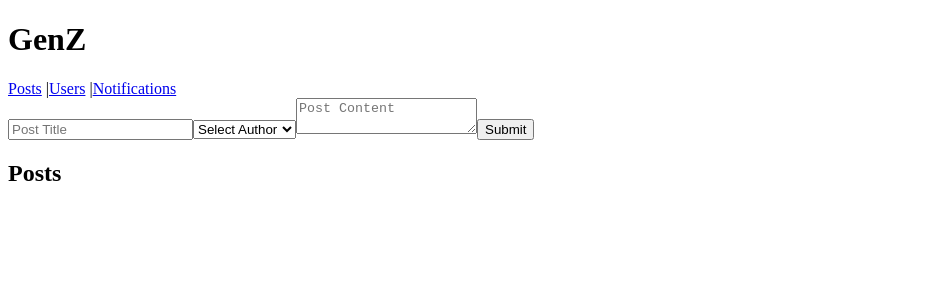
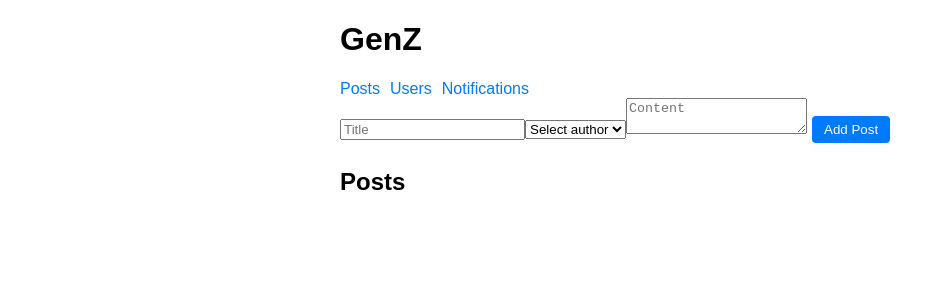
Before and after one commit to acciojob/social-media-22karlokesh, a React app: page / in a window 1280 px wide. Shown: the top 300 px of the page, without its empty margins (0-945 px from the left). Built offline with nearby package versions, Linux system fonts and the light colour scheme.

Commit message:
Update App.js

```diff
--- a/src/components/App.js
+++ b/src/components/App.js
@@ -12,104 +12,122 @@
 
 // export default App
 
-import React, { useState } from "react";
-import { BrowserRouter as Router, Routes, Route, useNavigate, useParams } from "react-router-dom";
 
 
+import React, { useState } from "react";
+import "./../styles/App.css";
+
 const App = () => {
+  const [page, setPage] = useState(window.location.pathname);
   const [posts, setPosts] = useState([]);
   const [notifications, setNotifications] = useState([]);
-  const [users] = useState(["User1", "User2", "User3"]);
-  const [selectedUserPosts, setSelectedUserPosts] = useState([]);
-  const [title, setTitle] = useState("");
-  const [author, setAuthor] = useState("");
-  const [content, setContent] = useState("");
-  const [editingIndex, setEditingIndex] = useState(-1);
-  const [editTitle, setEditTitle] = useState("");
-  const [editContent, setEditContent] = useState("");
-  const [page, setPage] = useState("/");
+  const [form, setForm] = useState({ title: "", author: "", content: "" });
+  const [editingPost, setEditingPost] = useState(null);
 
-  const addPost = () => {
-    const newPost = { title, author, content, reactions: [0,0,0,0] };
-    setPosts([newPost, ...posts]);
-    setTitle(""); setAuthor(""); setContent("");
+  const users = ["Alice", "Bob", "Charlie"];
+
+  const navigate = (path) => {
+    window.history.pushState({}, "", path);
+    setPage(path);
   };
 
-  const editPost = (index) => {
-    setEditingIndex(index);
-    setEditTitle(posts[index].title);
-    setEditContent(posts[index].content);
+  const addPost = (e) => {
+    e.preventDefault();
+    const newPost = { ...form, id: Date.now(), reactions: [0, 0, 0, 0, 0] };
+    setPosts([newPost, ...posts]);
+    setForm({ title: "", author: "", content: "" });
+    navigate("/");
   };
 
-  const saveEdit = () => {
-    const updated = [...posts];
-    updated[editingIndex].title = editTitle;
-    updated[editingIndex].content = editContent;
-    setPosts(updated);
-    setEditingIndex(-1);
+  const editPost = () => {
+    setPosts(posts.map(p => p.id === editingPost.id ? editingPost : p));
+    setEditingPost(null);
+    navigate("/");
   };
 
   return (
     <div className="App">
       <h1>GenZ</h1>
       <nav>
-        <a href="/" onClick={(e)=>{e.preventDefault();setPage("/")}}>Posts</a> |
-        <a href="/users" onClick={(e)=>{e.preventDefault();setPage("/users")}}>Users</a> |
-        <a href="/notifications" onClick={(e)=>{e.preventDefault();setPage("/notifications")}}>Notifications</a>
+        <a href="/" onClick={(e) => { e.preventDefault(); navigate("/"); }}>Posts</a>
+        <a href="/users" onClick={(e) => { e.preventDefault(); navigate("/users"); }}>Users</a>
+        <a href="/notifications" onClick={(e) => { e.preventDefault(); navigate("/notifications"); }}>Notifications</a>
       </nav>
 
       {page === "/" && (
         <>
-          <div>
-            <input id="postTitle" value={title} onChange={e=>setTitle(e.target.value)} placeholder="Post Title"/>
-            <select id="postAuthor" value={author} onChange={e=>setAuthor(e.target.value)}>
-              <option value="">Select Author</option>
-              {users.map((u,i)=><option key={i} value={u}>{u}</option>)}
+          <form onSubmit={addPost}>
+            <input id="postTitle" value={form.title} onChange={e => setForm({ ...form, title: e.target.value })} placeholder="Title" />
+            <select id="postAuthor" value={form.author} onChange={e => setForm({ ...form, author: e.target.value })}>
+              <option value="">Select author</option>
+              {users.map(u => <option key={u} value={u}>{u}</option>)}
             </select>
-            <textarea id="postContent" value={content} onChange={e=>setContent(e.target.value)} placeholder="Post Content"></textarea>
-            <button onClick={addPost}>Submit</button>
-          </div>
+            <textarea id="postContent" value={form.content} onChange={e => setForm({ ...form, content: e.target.value })} placeholder="Content"></textarea>
+            <button>Add Post</button>
+          </form>
+
           <div className="posts-list">
             <h2>Posts</h2>
-            {posts.map((post, i)=>(
-              <div key={i} className="post">
+            {posts.map((post, i) => (
+              <div className="post" key={post.id}>
                 <h3>{post.title}</h3>
                 <p>{post.content}</p>
+                <p><i>by {post.author}</i></p>
                 <div>
-                  {post.reactions.slice(0,4).map((r,idx)=>(
-                    <button key={idx} onClick={()=>{
-                      const updated = [...posts];
-                      updated[i].reactions[idx]++;
-                      setPosts(updated);
+                  {post.reactions.map((r, idx) => (
+                    <button key={idx} onClick={() => {
+                      if (idx === 4) return;
+                      setPosts(posts.map(p => p.id === post.id
+                        ? { ...p, reactions: p.reactions.map((v, i) => i === idx ? v + 1 : v) }
+                        : p
+                      ));
                     }}>{r}</button>
                   ))}
-                  <button>0</button>
                 </div>
-                <button className="button" onClick={()=>editPost(i)}>Edit</button>
+                <button className="button" onClick={() => { navigate(`/posts/${post.id}`); }}>View Post</button>
               </div>
             ))}
-            {editingIndex >= 0 && (
-              <div className="post">
-                <input id="postTitle" value={editTitle} onChange={e=>setEditTitle(e.target.value)} />
-                <textarea id="postContent" value={editContent} onChange={e=>setEditContent(e.target.value)} />
-                <button onClick={saveEdit}>Save</button>
-              </div>
-            )}
           </div>
         </>
       )}
 
+      {page.startsWith("/posts/") && editingPost == null && (
+        <>
+          {(() => {
+            const postId = parseInt(page.split("/")[2]);
+            const post = posts.find(p => p.id === postId);
+            return post ? (
+              <div className="post">
+                <h3>{post.title}</h3>
+                <p>{post.content}</p>
+                <button className="button" onClick={() => setEditingPost({ ...post })}>Edit</button>
+              </div>
+            ) : <p>Post not found</p>
+          })()}
+        </>
+      )}
+
+      {editingPost && (
+        <>
+          <input id="postTitle" value={editingPost.title} onChange={e => setEditingPost({ ...editingPost, title: e.target.value })} />
+          <textarea id="postContent" value={editingPost.content} onChange={e => setEditingPost({ ...editingPost, content: e.target.value })}></textarea>
+          <button onClick={editPost}>Save</button>
+        </>
+      )}
+
       {page === "/users" && (
-        <div>
         <ul>
-            {users.map((u,i)=>(
-              <li key={i} onClick={()=>{
-                setSelectedUserPosts(posts.filter(p=>p.author===u));
-              }}>{u}</li>
+          {users.map((u, i) => (
+            <li key={u}><a onClick={() => navigate(`/users/${i}`)}>{u}</a></li>
           ))}
         </ul>
-          {selectedUserPosts.map((p,i)=>(
-            <div key={i} className="post">
+      )}
+
+      {page.startsWith("/users/") && (
+        <div className="posts-list">
+          {posts.filter(p => users[parseInt(page.split("/")[2])] === p.author)
+            .map(p => (
+              <div className="post" key={p.id}>
                 <h3>{p.title}</h3>
                 <p>{p.content}</p>
               </div>
@@ -118,17 +136,12 @@ const App = () => {
       )}
 
       {page === "/notifications" && (
+        <div>
+          <button className="button" onClick={() => setNotifications(["New message", "New follower", "Update available"])}>Refresh Notifications</button>
           <section className="notificationsList">
-          <button className="button" onClick={()=>{
-            setNotifications([
-              "New comment on your post",
-              "User2 liked your post"
-            ]);
-          }}>Refresh Notifications</button>
-          {notifications.map((n,i)=>(
-            <div key={i}>{n}</div>
-          ))}
+            {notifications.map((n, i) => <div key={i}>{n}</div>)}
           </section>
+        </div>
       )}
     </div>
   );
```
Lines whose indentation alone changed are shown as unchanged.
